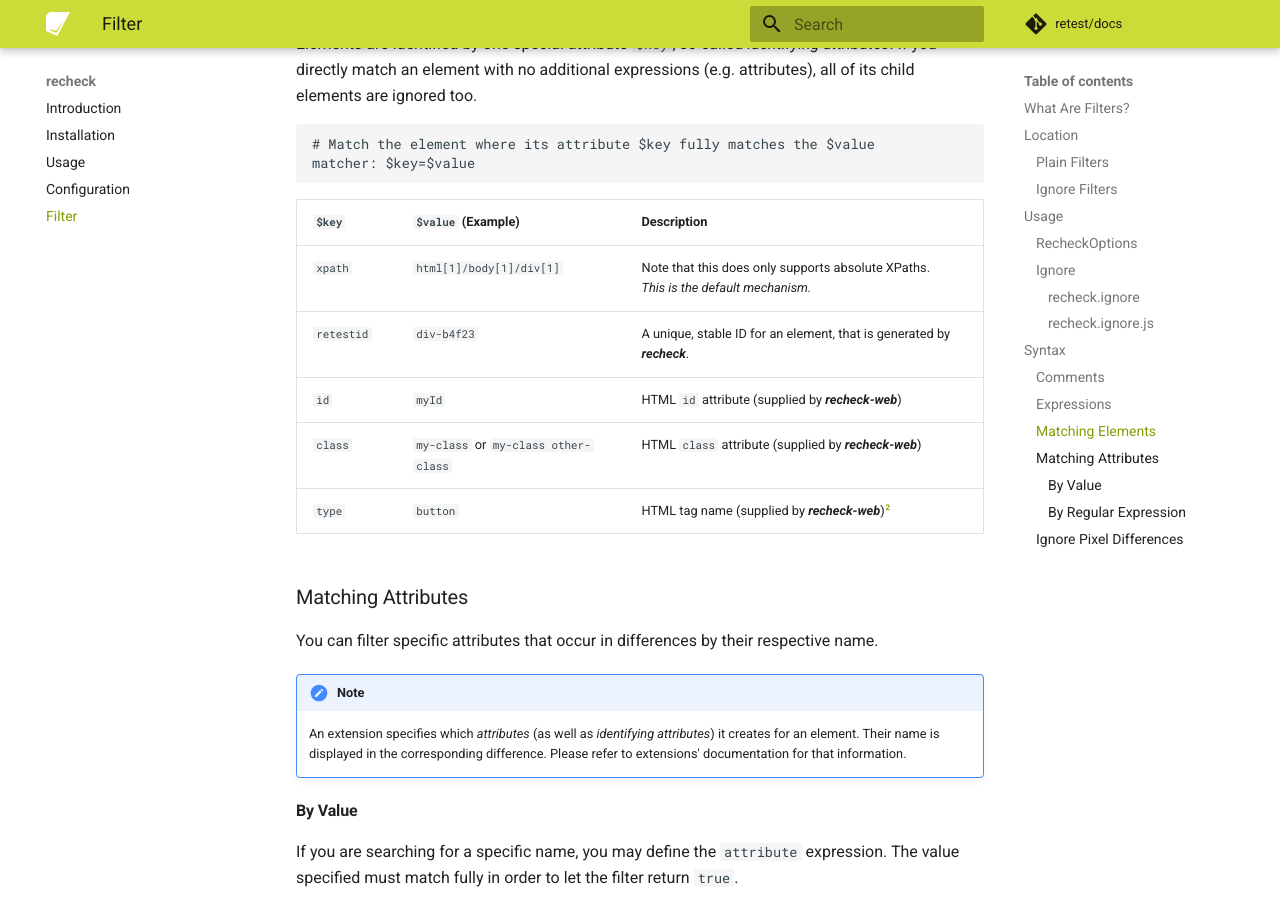
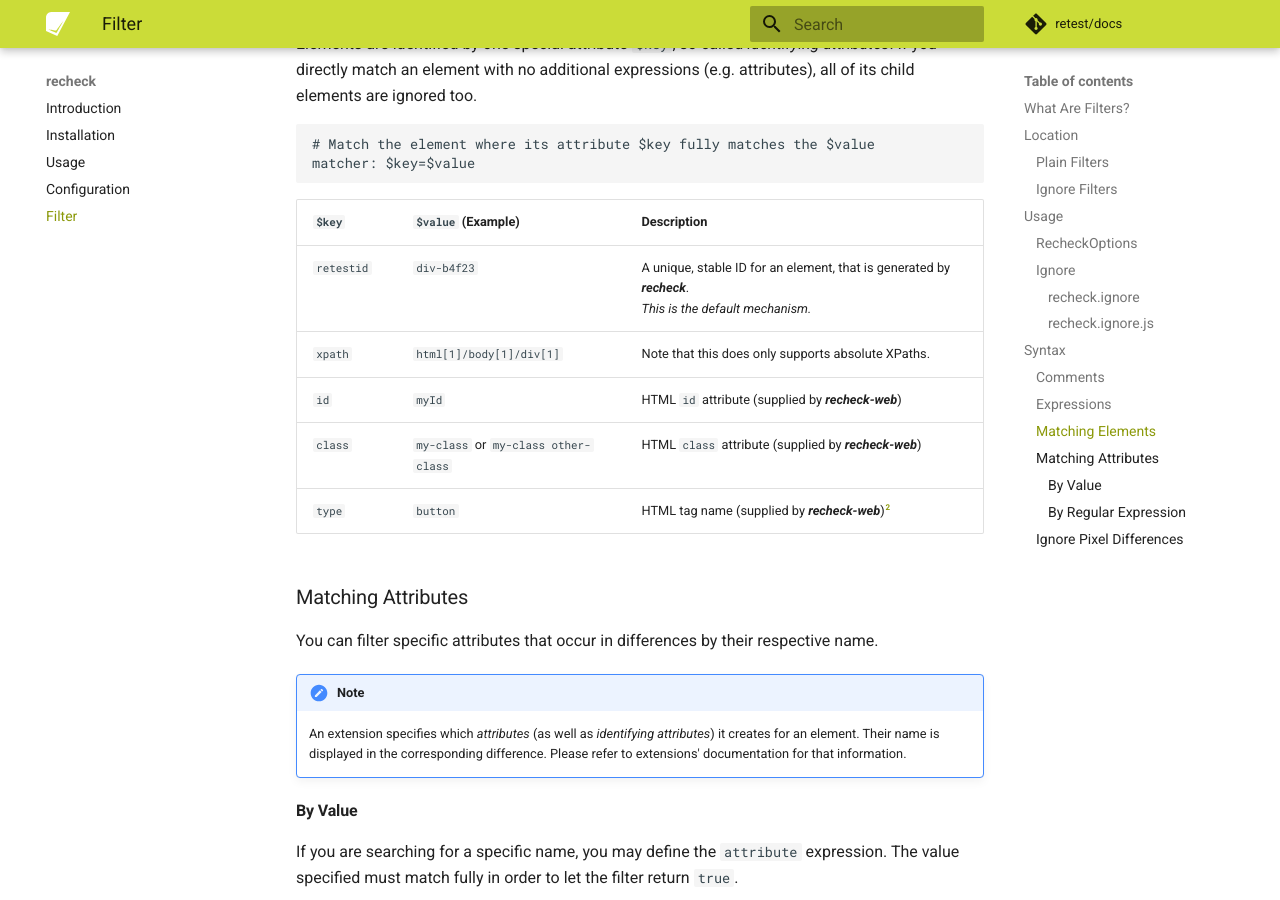
Before and after one commit to retest/docs, an MkDocs documentation site: the page built from docs/recheck/usage/filter.md, in a window 1280 px wide and 900 px high, scrolled down 3782 px. Built offline with MkDocs 1.6.1 and Material for MkDocs 9.7.7, drawn with Linux system fonts in a browser that asks for light colours; comment, search, counter and statistics services are not loaded.

```diff
--- a/docs/recheck/usage/filter.md
+++ b/docs/recheck/usage/filter.md
@@ -145,8 +145,8 @@ matcher: $key=$value
 
 | `$key`     | `$value` (Example)                   | Description                                                                            |
 | ---------- | ------------------------------------ | -------------------------------------------------------------------------------------- |
-| `xpath`    | `html[1]/body[1]/div[1]`             | Note that this does only supports absolute XPaths.<br>*This is the default mechanism.* |
-| `retestid` | `div-b4f23`                          | A unique, stable ID for an element, that is generated by ***recheck***.                |
+| `retestid` | `div-b4f23`                          | A unique, stable ID for an element, that is generated by ***recheck***.<br>*This is the default mechanism.* |
+| `xpath`    | `html[1]/body[1]/div[1]`             | Note that this does only supports absolute XPaths.                                     |
 | `id`       | `myId`                               | HTML `id` attribute (supplied by ***recheck-web***)                                    |
 | `class`    | `my-class` or `my-class other-class` | HTML `class` attribute (supplied by ***recheck-web***)                                 |
 | `type`     | `button`                             | HTML tag name (supplied by ***recheck-web***)[^2]                                      |
```
Also changed, not shown: docs/recheck.cli/maintain-golden-master.md (+1 -1 lines).
